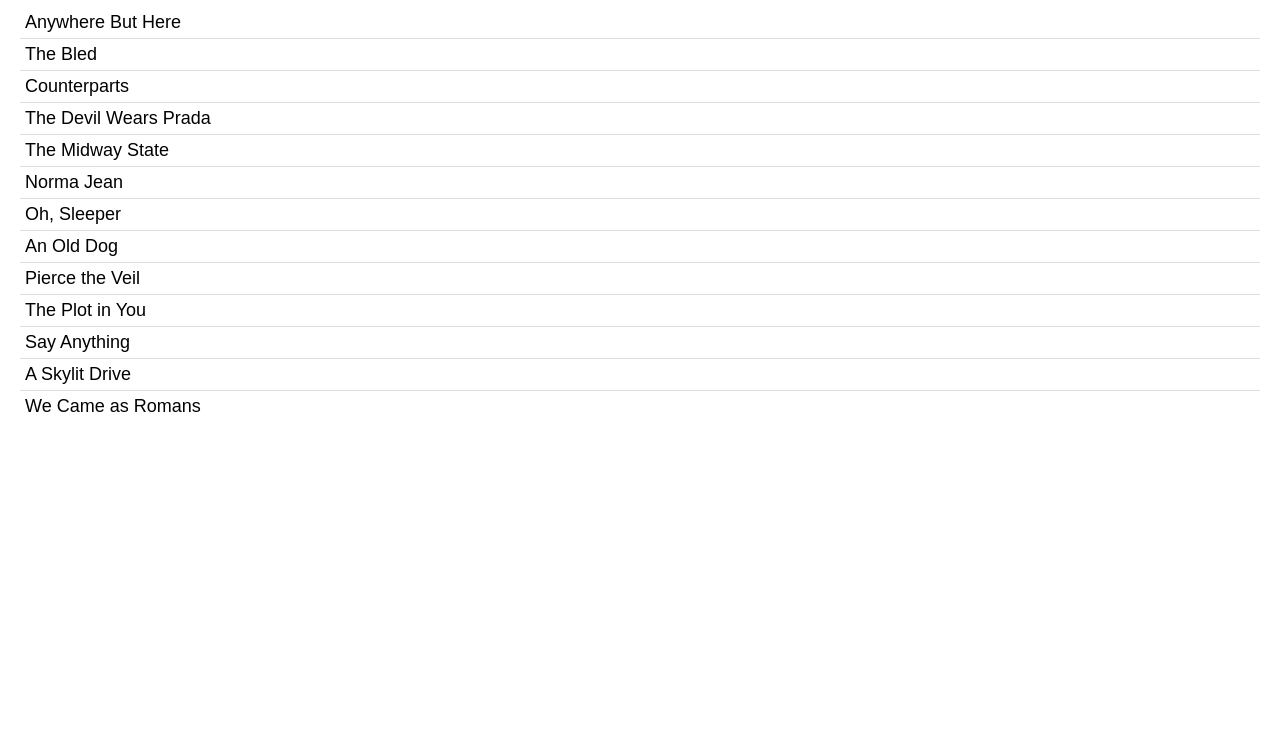
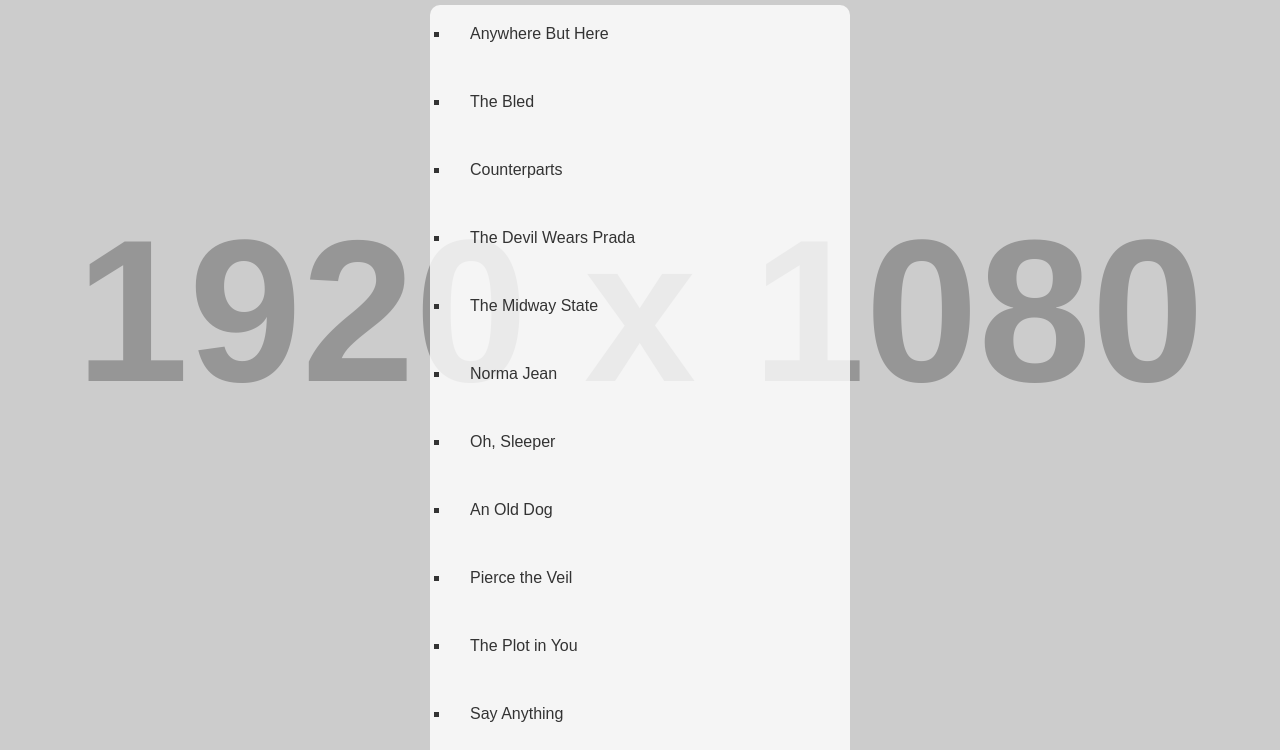
Before and after one commit to acciojob/sorting-articles-thesinghzr, a website: page main.html in a window 1280 px wide. Shown: the part 73-823 px from the top of the page. Before the commit the page ends 800 px from the top, so only its background shows below. Drawn offline with Linux system fonts and the light colour scheme; placeholder pictures from the web are drawn by us.

Commit message:
created a submission

```diff
--- a/main.html
+++ b/main.html
@@ -1,16 +1,19 @@
 <!DOCTYPE html>
+
 <html>
 
 <head>
-    <title>Sorted Articles</title>
-    <link rel="stylesheet" href="styles.css">
+	<link rel="stylesheet" href="styles.css">
 </head>
 
 <body>
-    <h1>Sorted Articles</h1>
+	<!-- the entire body must be written by student -->
+
+	<h1>Sorted Articles</h1>
     <ul id="band"></ul>
+    <script type="text/javascript" src="./script.js">
+</script>
 
-    <script src="script.js"></script>
 </body>
 
 </html>
--- a/script.js
+++ b/script.js
@@ -1,26 +1,37 @@
-const bands = [
-    'The Plot in You',
-    'The Devil Wears Prada',
-    'Pierce the Veil',
-    'Norma Jean',
-    'The Bled',
-    'Say Anything',
-    'The Midway State',
-    'We Came as Romans',
-    'Counterparts',
-    'Oh, Sleeper',
-    'A Skylit Drive',
-    'Anywhere But Here',
-    'An Old Dog'
+//your JS code here. If required.
+// List of articles
+const articles = [
+  'The Plot in You', 'The Devil Wears Prada', 'Pierce the Veil', 'Norma Jean', 'The Bled', 'Say Anything', 'The Midway State', 'We Came as Romans', 'Counterparts', 'Oh, Sleeper', 'A Skylit Drive', 'Anywhere But Here', 'An Old Dog'
 ];
 
-const strip = (band) => band.replace(/^(a |an |the )/i, '').trim();
+// Words to ignore during sorting
+const ignoreWords = ["a", "an", "the"];
 
-const sortedBands = bands.sort((a, b) => strip(a).localeCompare(strip(b)));
+// Function to sort articles while ignoring specific words
+function sortArticles(articles) {
+  return articles.slice().sort((a, b) => {
+    const formatTitle = (title) => {
+      const words = title.split(" ");
+      return ignoreWords.includes(words[0].toLowerCase())
+        ? words.slice(1).join(" ")
+        : title;
+    };
 
-const ul = document.getElementById('band');
-sortedBands.forEach(band => {
-    const li = document.createElement('li');
-    li.textContent = band;
+    return formatTitle(a).localeCompare(formatTitle(b));
+  });
+}
+
+// Display the sorted articles in the unordered list
+function displaySortedArticles() {
+  const ul = document.getElementById("band");
+  const sortedArticles = sortArticles(articles);
+
+  sortedArticles.forEach((article) => {
+    const li = document.createElement("li");
+    li.textContent = article;
     ul.appendChild(li);
-});
+  });
+}
+
+// Initialize the webpage
+displaySortedArticles();
--- a/styles.css
+++ b/styles.css
@@ -1,25 +1,25 @@
-/*  your css code here. If applicable */
 body {
     font-family: Arial, sans-serif;
-    margin: 20px;
+    margin: 0;
+    padding: 0;
+    background: url("https://via.placeholder.com/1920x1080?text=Background+Image") no-repeat center center fixed;
+    background-size: cover;
+    color: #333; /* Text color for contrast */
 }
-
 h1 {
     text-align: center;
-    color: #333;
+    margin-top: 20px;
+    color: #222;
 }
-
 ul#band {
-    list-style-type: none;
-    padding: 0;
+    list-style-type: square;
+    padding-left: 20px;
+    background: rgba(255, 255, 255, 0.8); /* White background with transparency */
+    border-radius: 10px;
+    max-width: 400px;
+    margin: 20px auto; /* Center the list */
 }
-
-ul#band li {
-    padding: 5px;
-    font-size: 18px;
-    border-bottom: 1px solid #ddd;
+li {
+    margin: 10px 0; /* Space between list items */
+    padding: 20px;
 }
-
-ul#band li:last-child {
-    border-bottom: none;
-}
```
